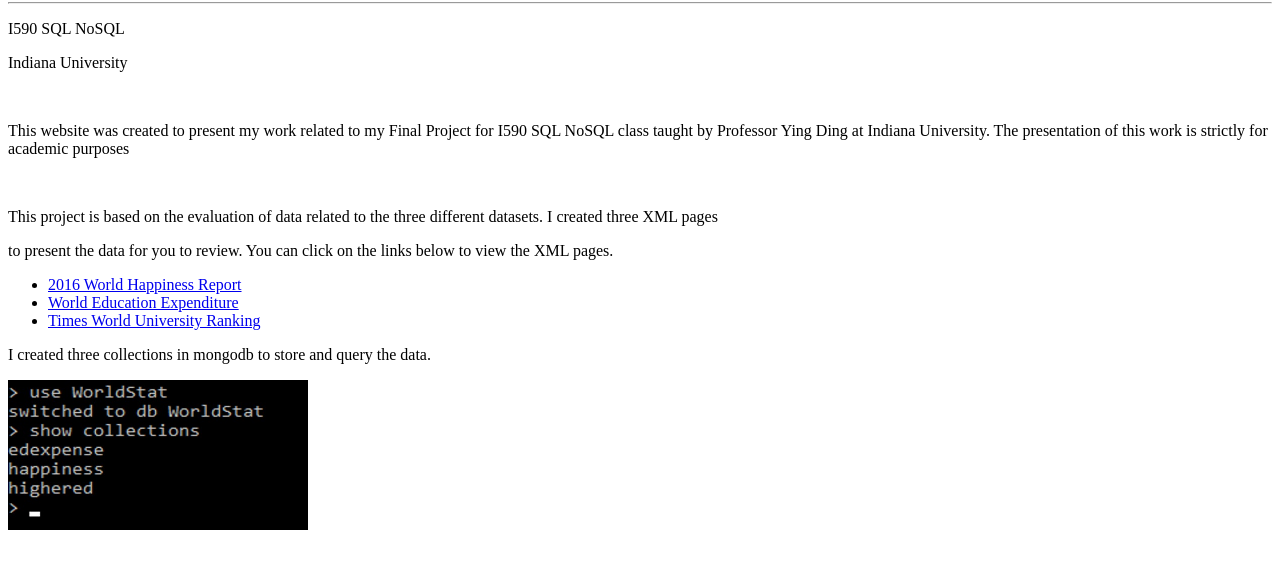
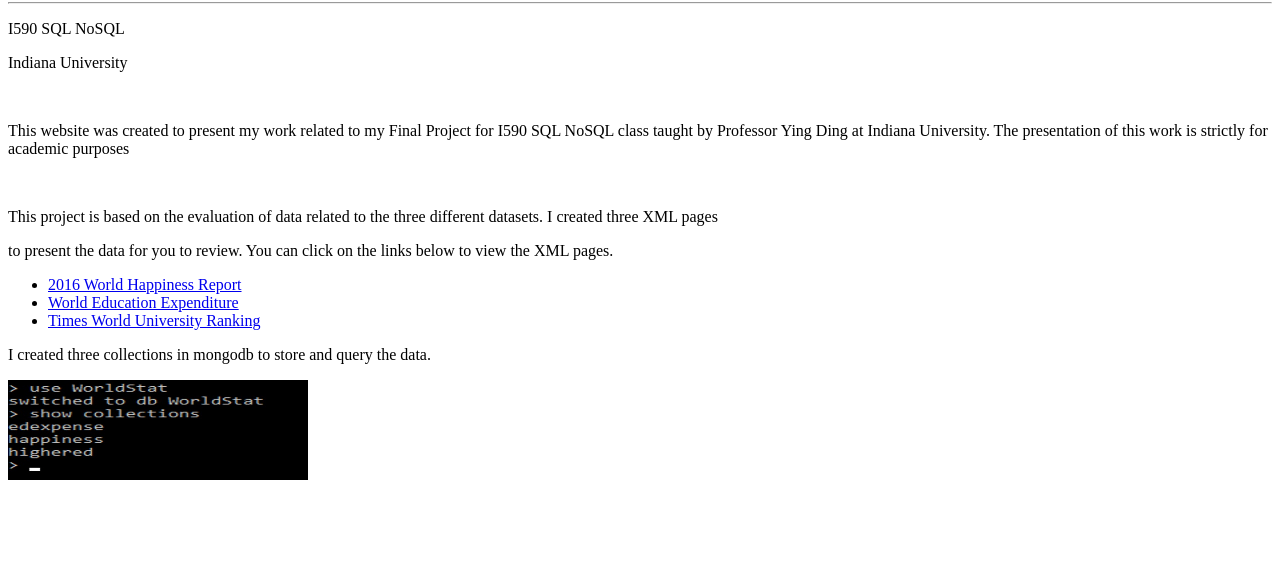
Before and after one commit to sisaac10/SQLNoSQLFinalProject, a plain HTML site: page index.html in a window 1280 px wide. Shown: the part 78-646 px from the top of the page. Drawn offline with Linux system fonts and the light colour scheme.

Commit message:
Update index.html

```diff
--- a/index.html
+++ b/index.html
@@ -18,6 +18,6 @@
     <li><a href="https://sisaac10.github.io/startersite/highered.xml">Times World University Ranking</a></li>
   </ul>
   <p>I created three collections in mongodb to store and query the data.</p>
-  <img src = "pic1SQLFP.jpg" alt = "screen capture of mongodb database and three collections" width = "300" height = "150"/>
+  <img src = "pic1SQLFP.jpg" alt = "screen capture of mongodb database and three collections" width = "300" height = "100"/>
 </body>
 </html>
```
